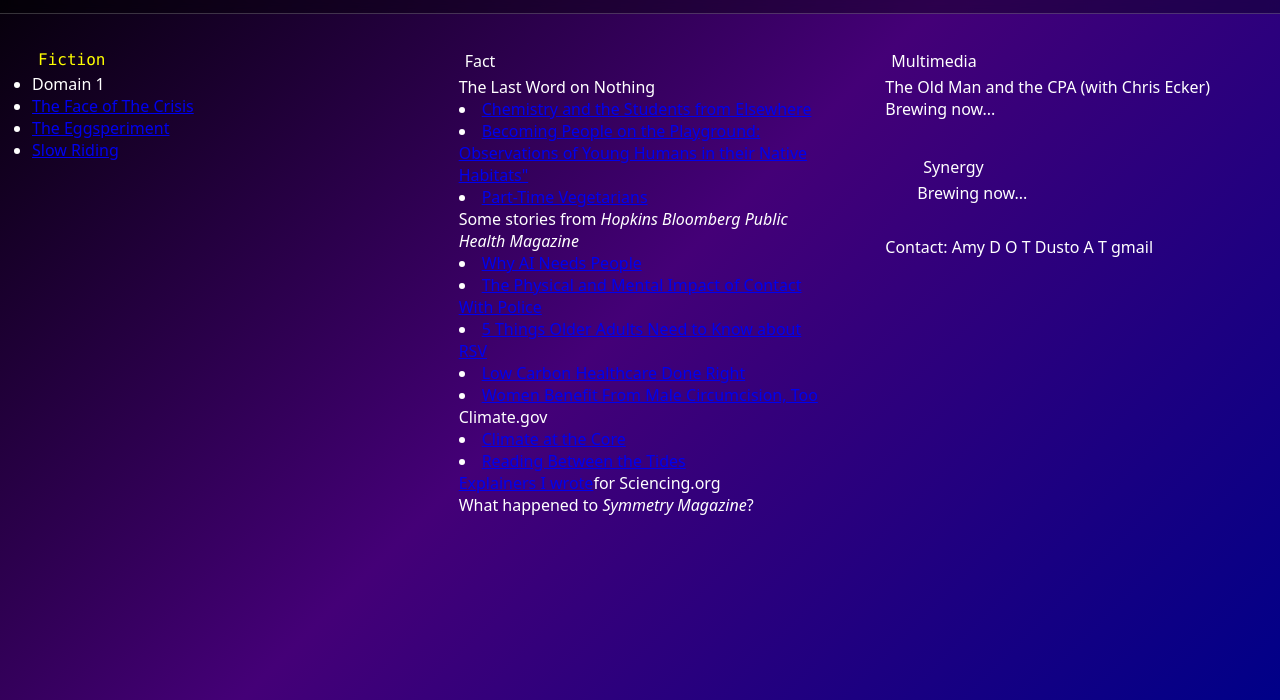
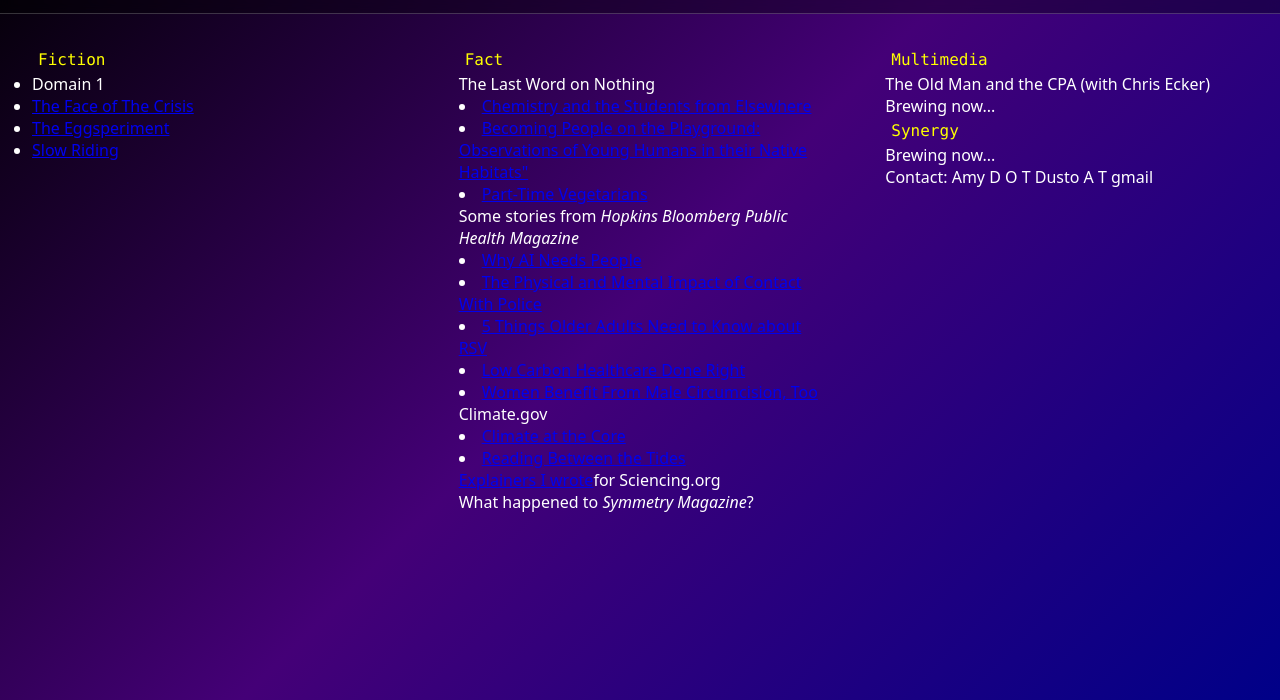
Before and after one commit to slacker525600/amarty.github.io, a plain HTML site: page docs/index.html in a window 1280 px wide. Shown: the part 100-800 px from the top of the page. Drawn offline with Linux system fonts and the light colour scheme.

Commit message:
Update link styles in index.html

```diff
--- a/docs/index.html
+++ b/docs/index.html
@@ -28,7 +28,7 @@
   </div>
   <div class="main-content-2">
     <div class="top-links" >
-      <a href="#" >Fact</a>
+      <a href="#" h1 style="color:yellow; font-family:monaco;">Fact</a>
     </div>
 
     <div >
@@ -55,15 +55,15 @@
   </div>
   <div class="main-content-3">
     <div class="top-links" >
-      <a href="#" >Multimedia</a>
+      <a href="#" h1 style="color:yellow; font-family:monaco;">Multimedia</a>
     </div>
     <div >
      <p>The Old Man and the CPA (with Chris Ecker)</p>
       <p>Brewing now...</p></p>
     </div>
-    <div class="main-content-3">
+    <div class="main-content-4">
     <div class="top-links" >
-      <a href="#" >Synergy</a>
+      <a href="#" h1 style="color:yellow; font-family:monaco;">Synergy</a>
     </div>
     <div >
       Brewing now...
```
